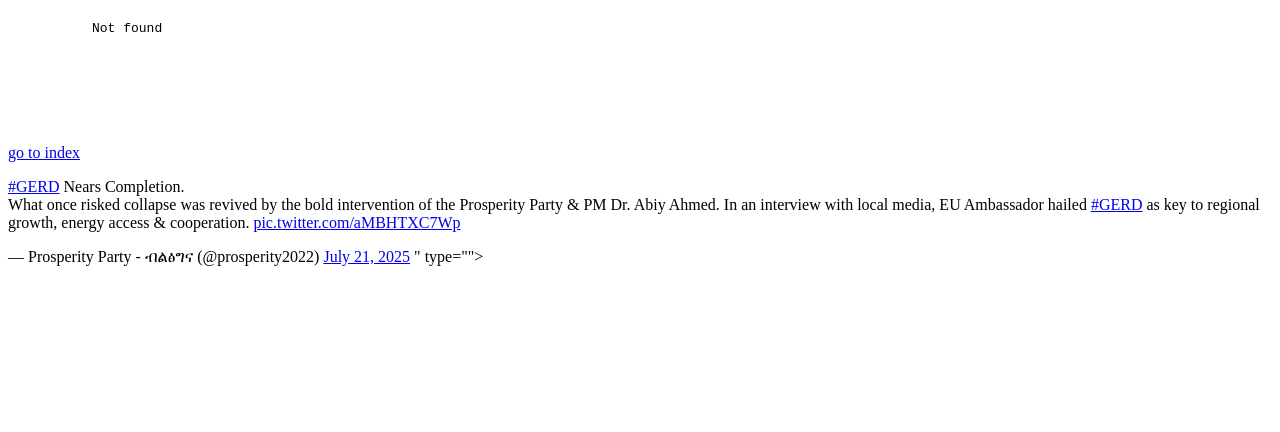
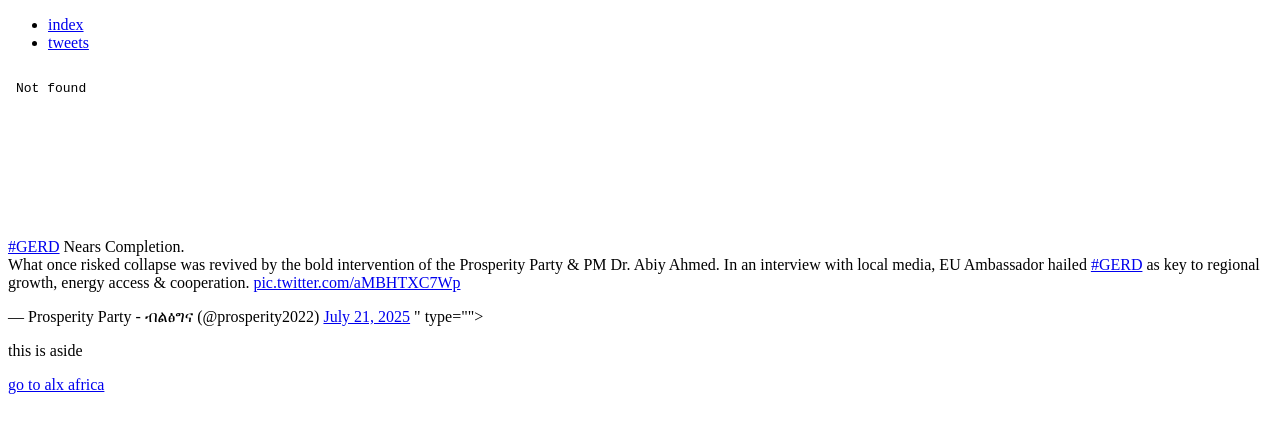
Before and after one commit to YerosanB16/My_First_Portfolio, a plain HTML site: page html_basic/tweets.html in a window 1280 px wide. Drawn offline with Linux system fonts and the light colour scheme.

Commit message:
i add the proper  stracture

```diff
--- a/html_basic/tweets.html
+++ b/html_basic/tweets.html
@@ -5,7 +5,24 @@
   <title>my tweets</title>
 </head>
 <body>
-  <a href="index.html">go to index</a>
-  <embed src="<blockquote class="twitter-tweet"><p lang="en" dir="ltr"><a href="https://twitter.com/hashtag/GERD?src=hash&amp;ref_src=twsrc%5Etfw">#GERD</a> Nears Completion. <br>What once risked collapse was revived by the bold intervention of the Prosperity Party &amp; PM Dr. Abiy Ahmed. In an interview with local media, EU Ambassador hailed <a href="https://twitter.com/hashtag/GERD?src=hash&amp;ref_src=twsrc%5Etfw">#GERD</a> as key to regional growth, energy access &amp; cooperation. <a href="https://t.co/aMBHTXC7Wp">pic.twitter.com/aMBHTXC7Wp</a></p>&mdash; Prosperity Party - ብልፅግና (@prosperity2022) <a href="https://twitter.com/prosperity2022/status/1947316024828690923?ref_src=twsrc%5Etfw">July 21, 2025</a></blockquote> <script async src="https://platform.twitter.com/widgets.js" charset="utf-8"></script>" type="">
+  <header>
+    <nav>
+      <ul>
+        <li><a href="index.html">index</a></li>
+        <li><a href="tweets.html">tweets</a></li>
+      </ul>
+    </nav>
+  </header>
+  <main>
+    <article>
+<embed src="<blockquote class="twitter-tweet"><p lang="en" dir="ltr"><a href="https://twitter.com/hashtag/GERD?src=hash&amp;ref_src=twsrc%5Etfw">#GERD</a> Nears Completion. <br>What once risked collapse was revived by the bold intervention of the Prosperity Party &amp; PM Dr. Abiy Ahmed. In an interview with local media, EU Ambassador hailed <a href="https://twitter.com/hashtag/GERD?src=hash&amp;ref_src=twsrc%5Etfw">#GERD</a> as key to regional growth, energy access &amp; cooperation. <a href="https://t.co/aMBHTXC7Wp">pic.twitter.com/aMBHTXC7Wp</a></p>&mdash; Prosperity Party - ብልፅግና (@prosperity2022) <a href="https://twitter.com/prosperity2022/status/1947316024828690923?ref_src=twsrc%5Etfw">July 21, 2025</a></blockquote> <script async src="https://platform.twitter.com/widgets.js" charset="utf-8"></script>" type="">
+    </article>
+    <aside>
+ <p>this is aside</p>
+    </aside>
+  </main>
+  <footer>
+    <a href="https://alxafrica.com" target="_blank">go to alx africa</a>
+  </footer>
 </body>
 </html>
```
Also changed, not shown: html_basic/index.html (+19 -1 lines).
